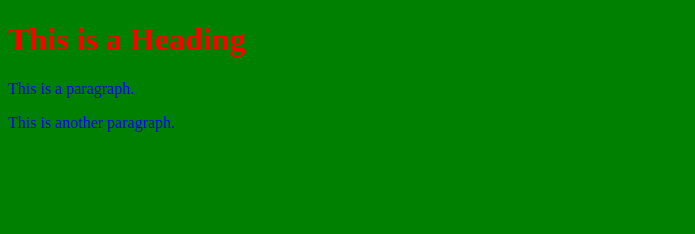
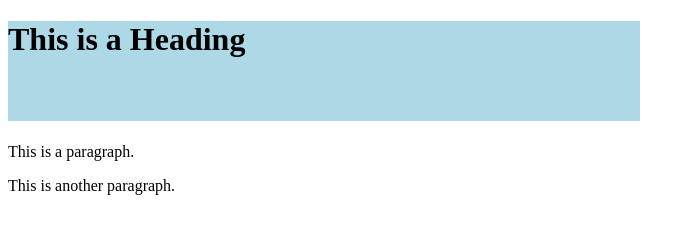
Before and after one commit to bukinv/xls, a plain HTML site: page index.html in a window 1280 px wide. Shown: the whole page, without its empty margins (0-695 px from the left). Drawn offline with Linux system fonts and the light colour scheme.

Commit message:
Update style.css

```diff
--- a/style.css
+++ b/style.css
@@ -1,11 +1,13 @@
-h1 {
-    color: red;
+h1, div {
+  background-color: lightblue;
 }
-
-p {
-    color: blue;
+h1{
+  height: 100px;
+  width: 50%;
 }
-
-body {
-    background-color: green;
+div{
+  width: 200px;
+  padding: 25px;
+  border:25px dotted red;
+  margin: 25px;
 }
```
